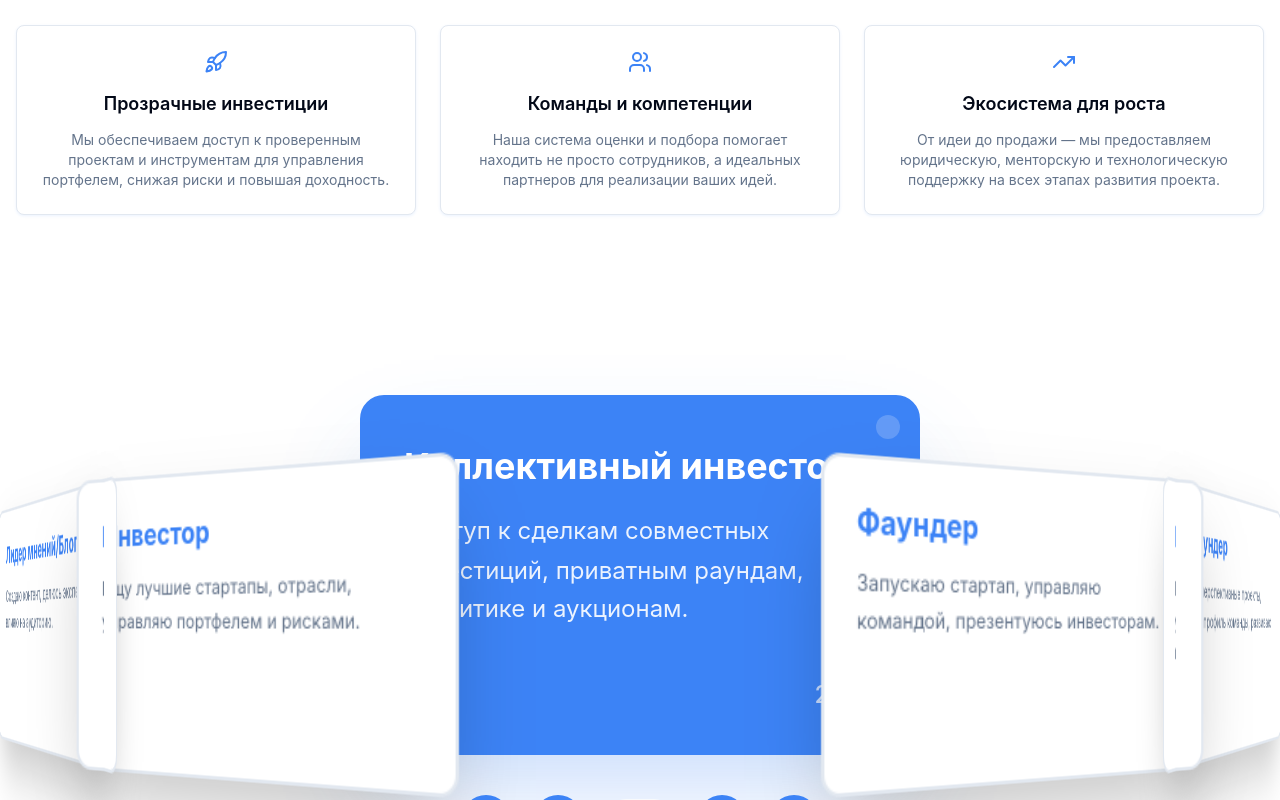
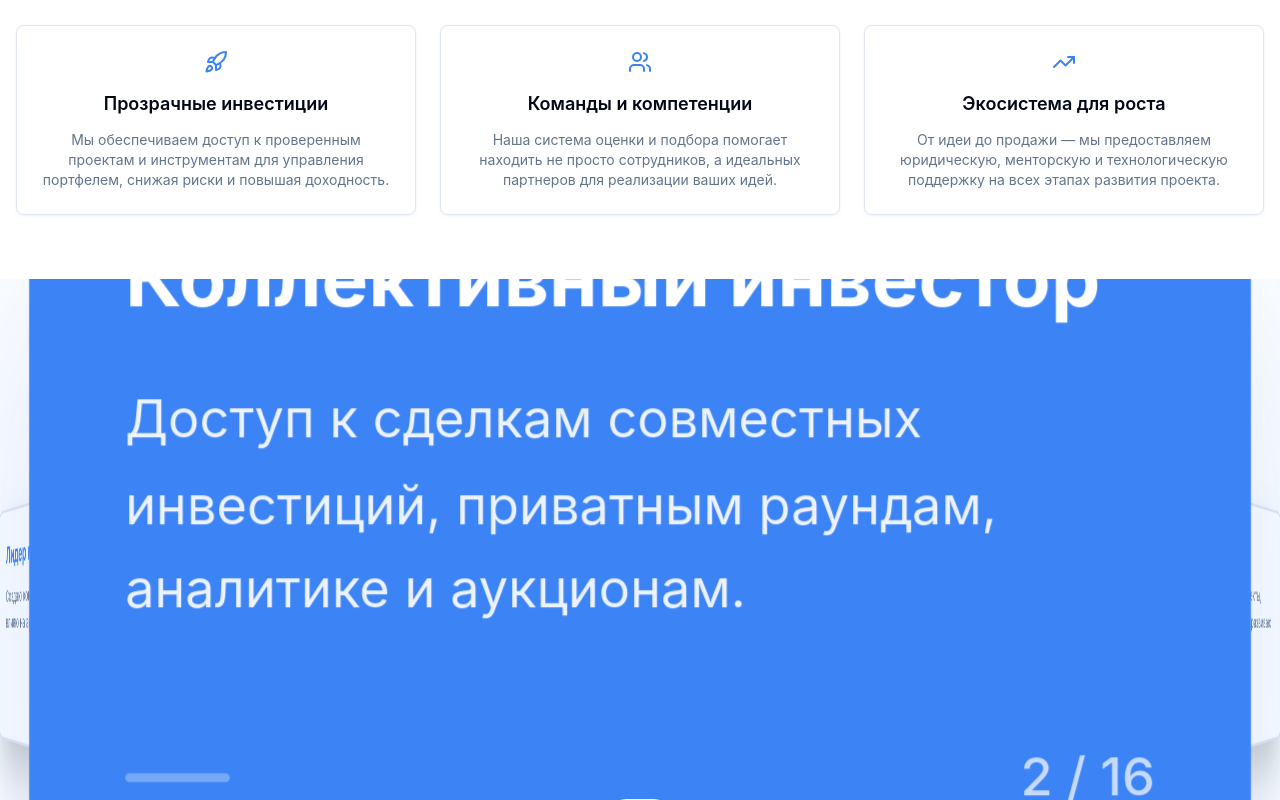
Before and after one commit to tbn01-acc/investex-launchpad, a React (Vite) app: page / in a window 1280 px wide. Shown: the part 820-1620 px from the top of the page. Built offline with nearby package versions, Linux system fonts and the light colour scheme.

Commit message:
Fix: Active card always in front

```diff
--- a/src/components/RoleAnimator.tsx
+++ b/src/components/RoleAnimator.tsx
@@ -48,6 +48,7 @@ const RoleAnimator = () => {
     const totalCards = roles.length;
     const angleStep = (2 * Math.PI) / totalCards;
     const baseRadius = 280;
+    const maxInactiveZ = baseRadius * 1.875; // maximum Z any inactive card can reach
 
     // Calculate position for this card
     const angle = index * angleStep - (activeIndex * angleStep);
@@ -65,7 +66,7 @@ const RoleAnimator = () => {
 
     // Bring active card significantly forward and center it
     if (isActive) {
-      z = 400; // Put active card much closer to viewer
+      z = maxInactiveZ + 200; // Ensure active always has the highest Z
       x = 0; // Center active card horizontally
     }
 
```
